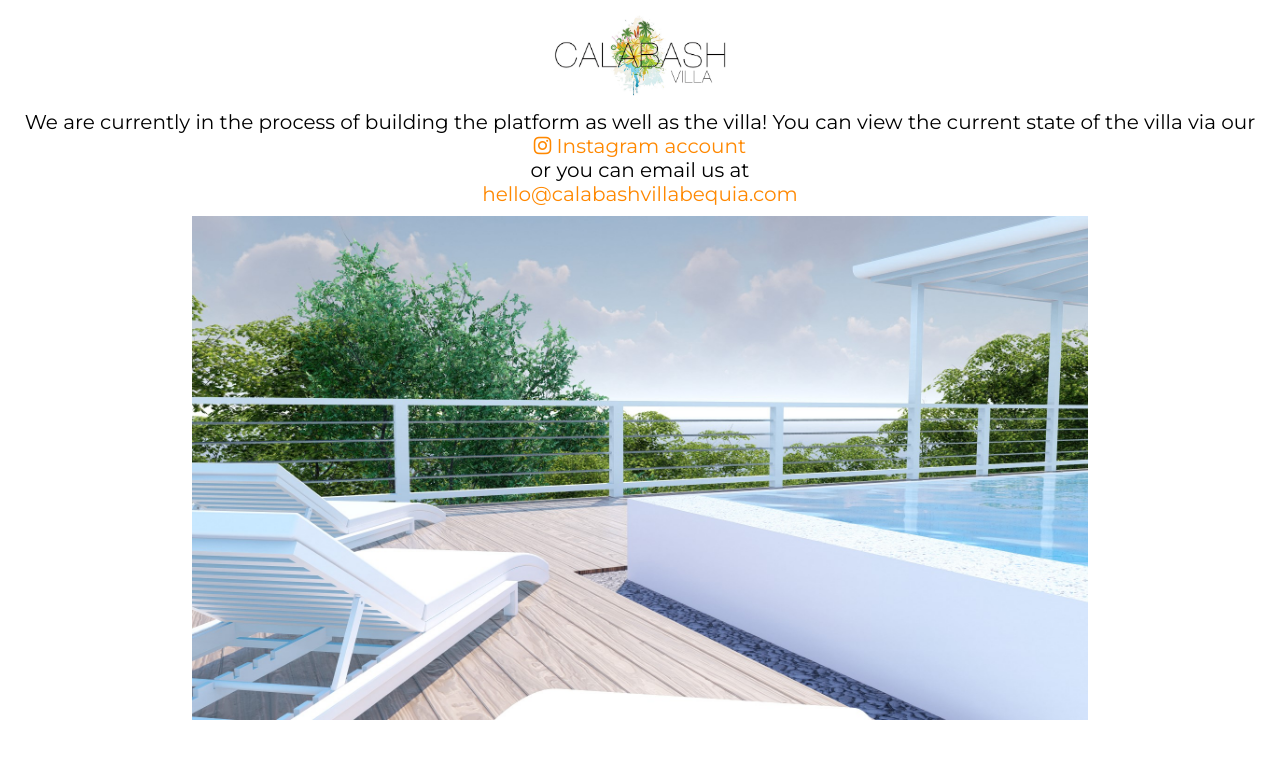
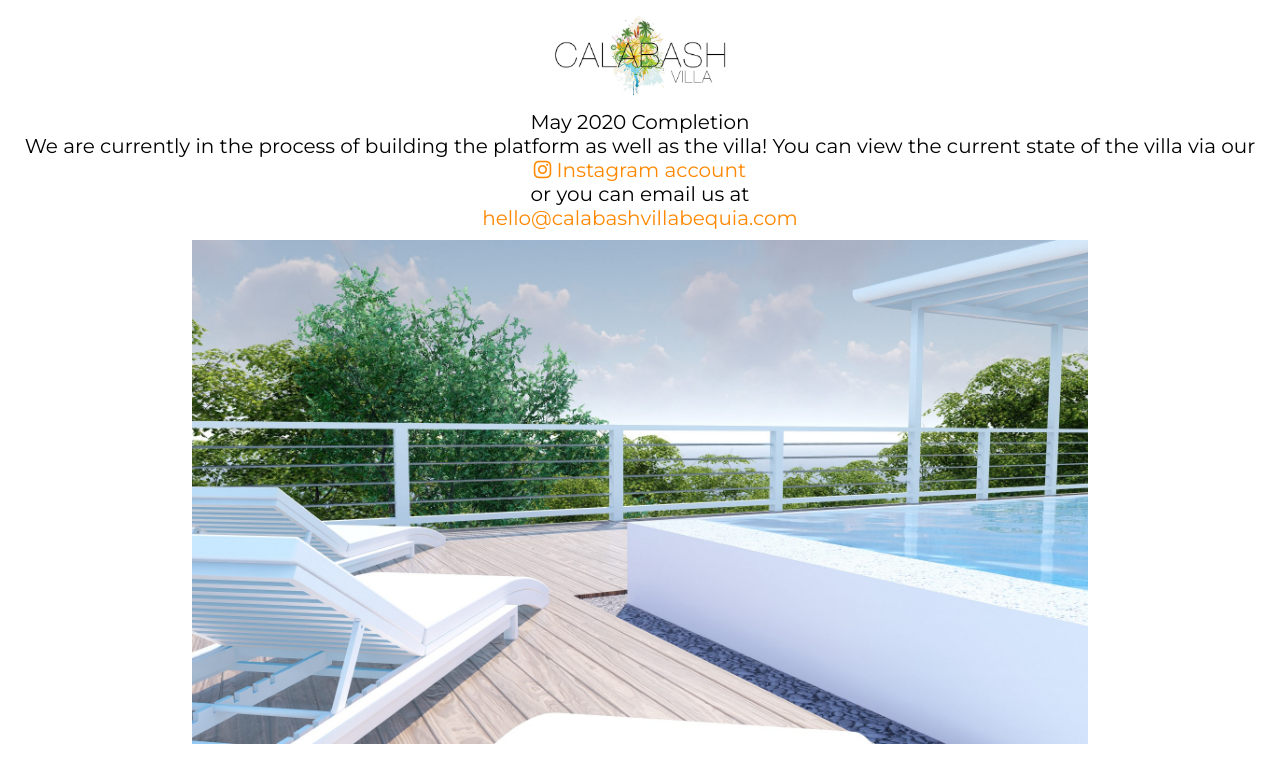
Before and after one commit to ryancarville/calabash, a React (Create React App) app: page / in a window 1280 px wide. Shown: the top 782 px of the page. Built offline with nearby package versions, Linux system fonts and the light colour scheme.

Commit message:
added date;

```diff
--- a/src/App.js
+++ b/src/App.js
@@ -33,8 +33,9 @@ export default class App extends Component {
         <section>
           <article className="welcome-content">
             <p>
-              We are currently in the process of building the platform as well
-              as the villa! You can view the current state of the villa via our
+              May 2020 Completion <br /> We are currently in the process of
+              building the platform as well as the villa! You can view the
+              current state of the villa via our
               <br />
               <a
                 href="https://www.instagram.com/calabashvillabequia"
```
